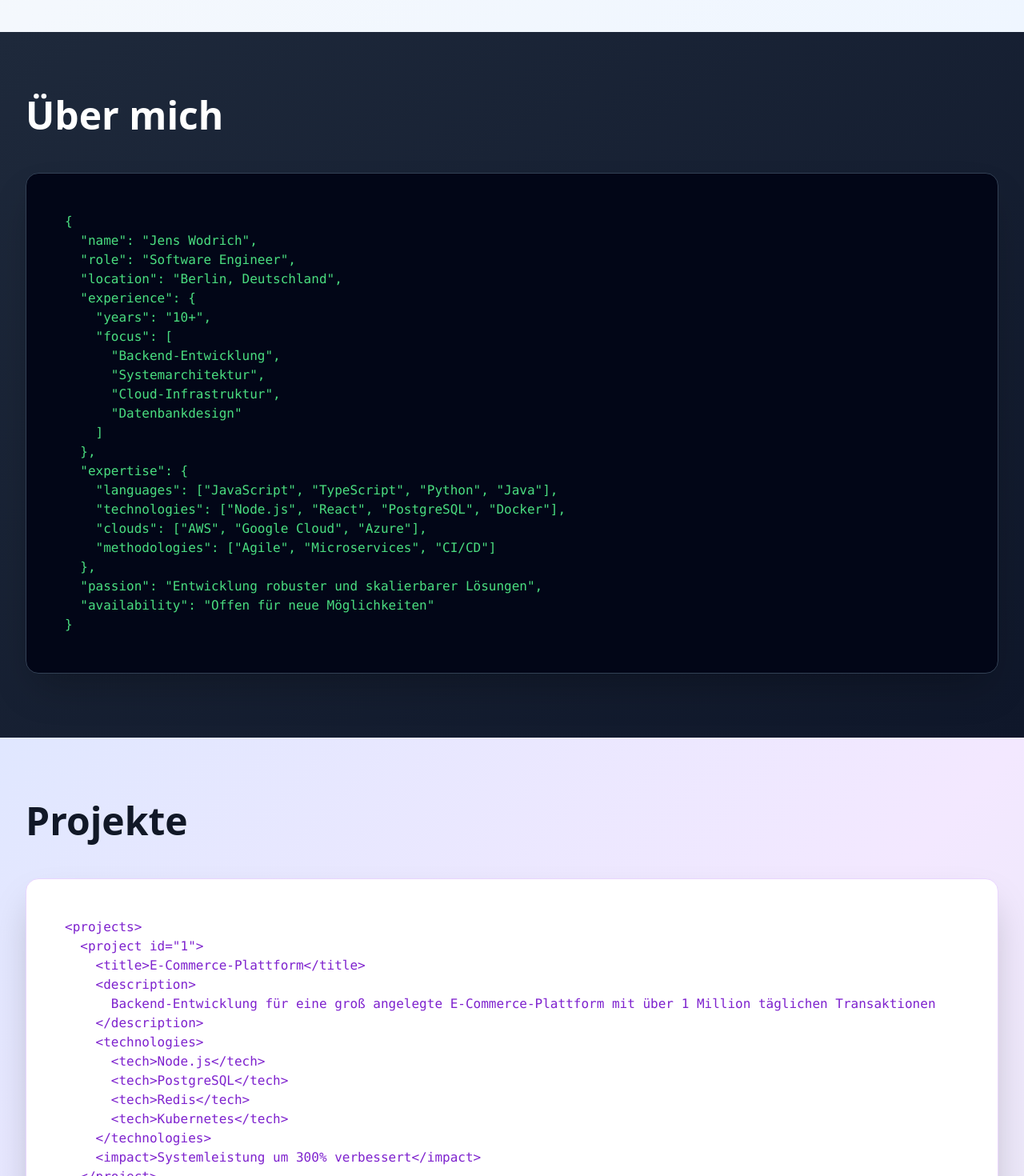
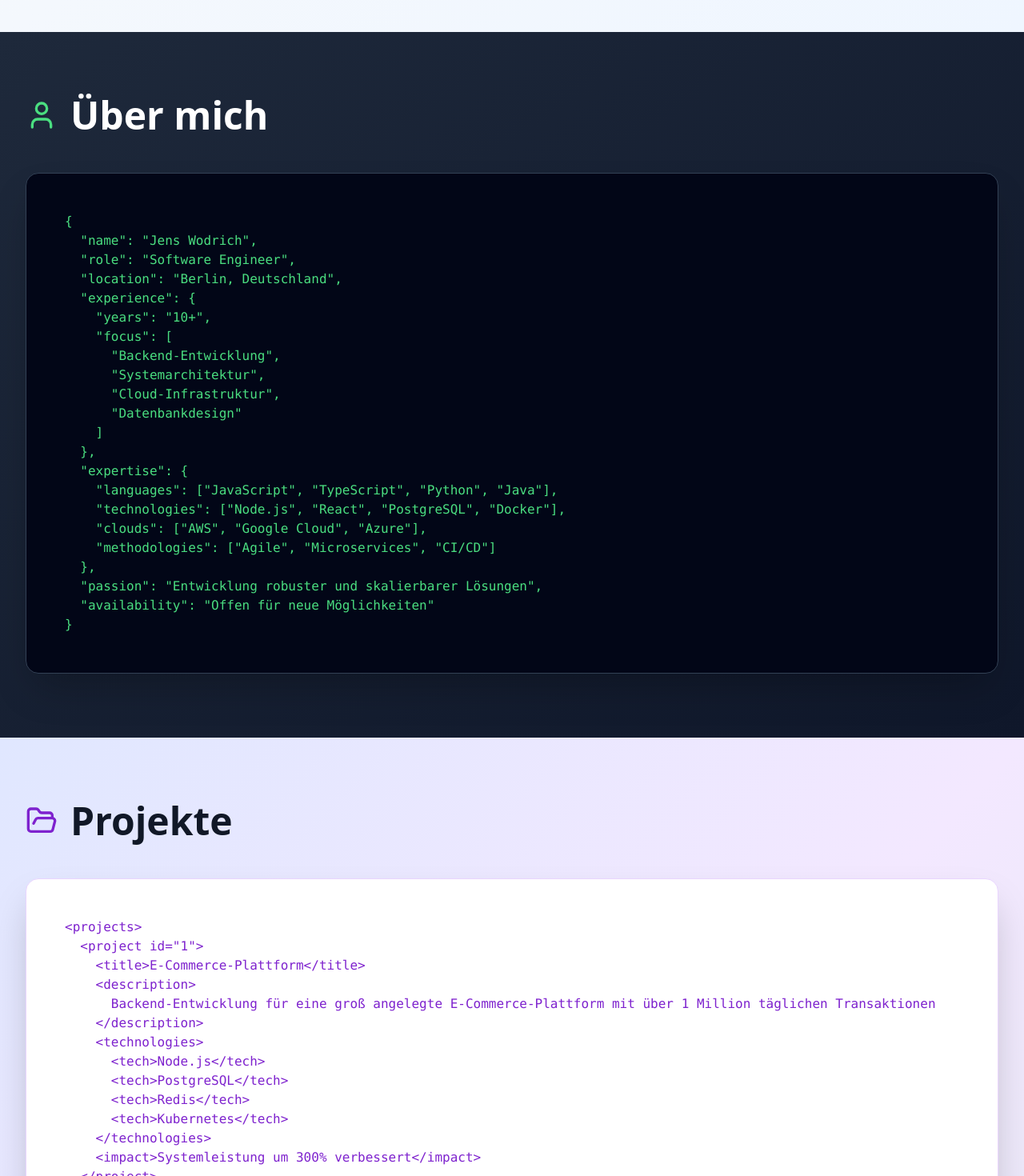
Before and after one commit to andi-ommsen/jenswodrich, a React (Vite) app: page / in a window 1280 px wide. Shown: the part 760-2230 px from the top of the page at 80% size. Built offline with nearby package versions, Linux system fonts and the light colour scheme.

Commit message:
Updated App.tsx

```diff
--- a/src/App.tsx
+++ b/src/App.tsx
@@ -1,5 +1,5 @@
 import { useState, useEffect } from 'react';
-import { Menu, X, Github, Linkedin, Mail, Code2, Database, Server, Globe, Languages, FileText } from 'lucide-react';
+import { Menu, X, Github, Linkedin, Mail, Code2, Database, Server, Globe, Languages, FileText, User, FolderOpen, Wrench } from 'lucide-react';
 import { translations, Language } from './translations';
 
 function App() {
@@ -156,7 +156,10 @@ function App() {
 
       <section id="about" className="py-20 px-4 sm:px-6 lg:px-8 bg-gradient-to-br from-slate-800 to-slate-900">
         <div className="max-w-7xl mx-auto">
-          <h2 className="text-4xl sm:text-5xl font-bold text-white mb-12">{t.about.heading}</h2>
+          <h2 className="text-4xl sm:text-5xl font-bold text-white mb-12 flex items-center gap-4">
+            <User size={40} className="text-green-400" />
+            {t.about.heading}
+          </h2>
 
           <div className="bg-slate-950 rounded-2xl p-8 sm:p-12 font-mono text-sm sm:text-base overflow-x-auto shadow-2xl border border-slate-700">
             <pre className="text-green-400">
@@ -189,7 +192,10 @@ function App() {
 
       <section id="projects" className="py-20 px-4 sm:px-6 lg:px-8 bg-gradient-to-br from-indigo-100 via-purple-100 to-slate-200">
         <div className="max-w-7xl mx-auto">
-          <h2 className="text-4xl sm:text-5xl font-bold text-gray-900 mb-12">{t.projects.heading}</h2>
+          <h2 className="text-4xl sm:text-5xl font-bold text-gray-900 mb-12 flex items-center gap-4">
+            <FolderOpen size={40} className="text-purple-700" />
+            {t.projects.heading}
+          </h2>
 
           <div className="bg-white rounded-2xl p-8 sm:p-12 font-mono text-sm sm:text-base overflow-x-auto shadow-2xl border border-purple-200">
             <pre className="text-purple-700">
@@ -212,7 +218,10 @@ ${project.technologies.map(tech => `      <tech>${tech}</tech>`).join('\n')}
 
       <section id="skills" className="py-20 px-4 sm:px-6 lg:px-8 bg-gradient-to-br from-blue-50 to-gray-50">
         <div className="max-w-7xl mx-auto">
-          <h2 className="text-4xl sm:text-5xl font-bold text-gray-900 mb-12">{t.skills.heading}</h2>
+          <h2 className="text-4xl sm:text-5xl font-bold text-gray-900 mb-12 flex items-center gap-4">
+            <Wrench size={40} className="text-blue-600" />
+            {t.skills.heading}
+          </h2>
 
           <div className="grid sm:grid-cols-2 lg:grid-cols-4 gap-6">
             <div className="bg-white rounded-xl p-6 shadow-lg hover:shadow-xl transition-shadow border border-blue-100">
```
